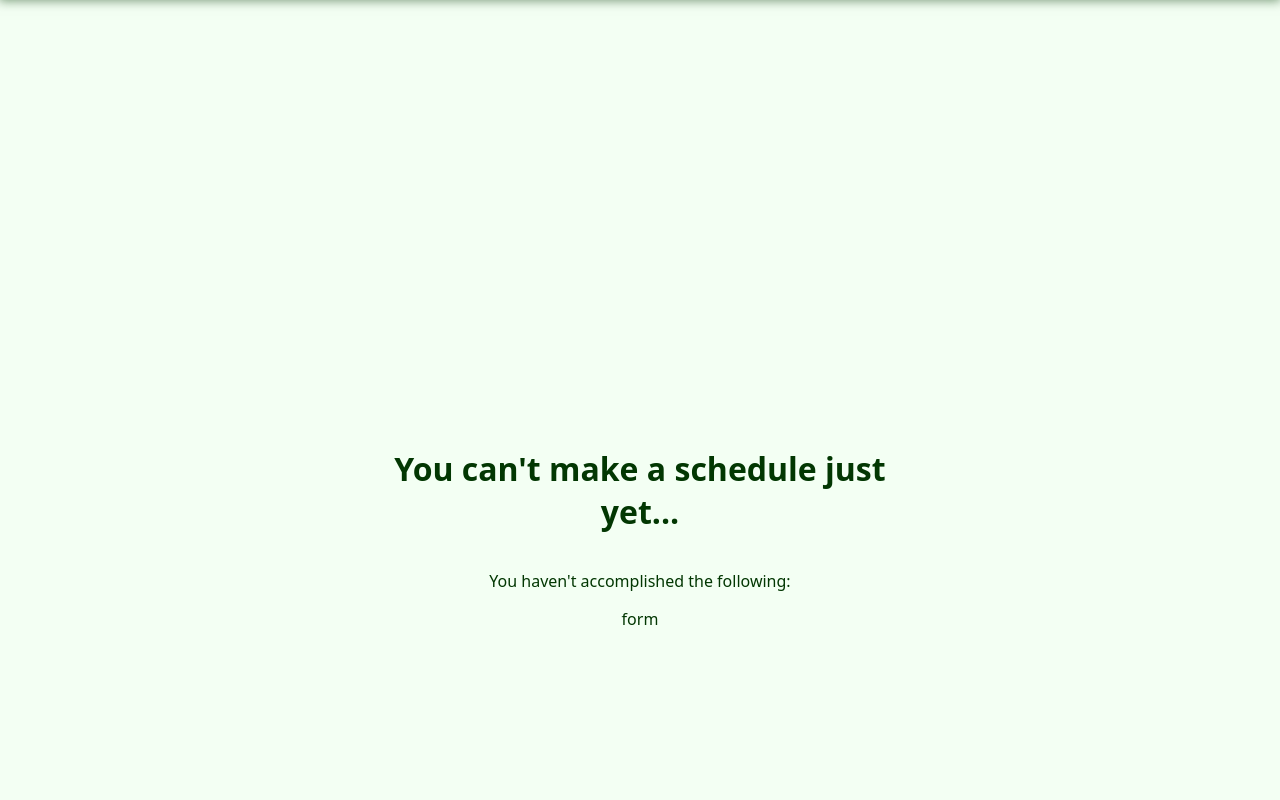
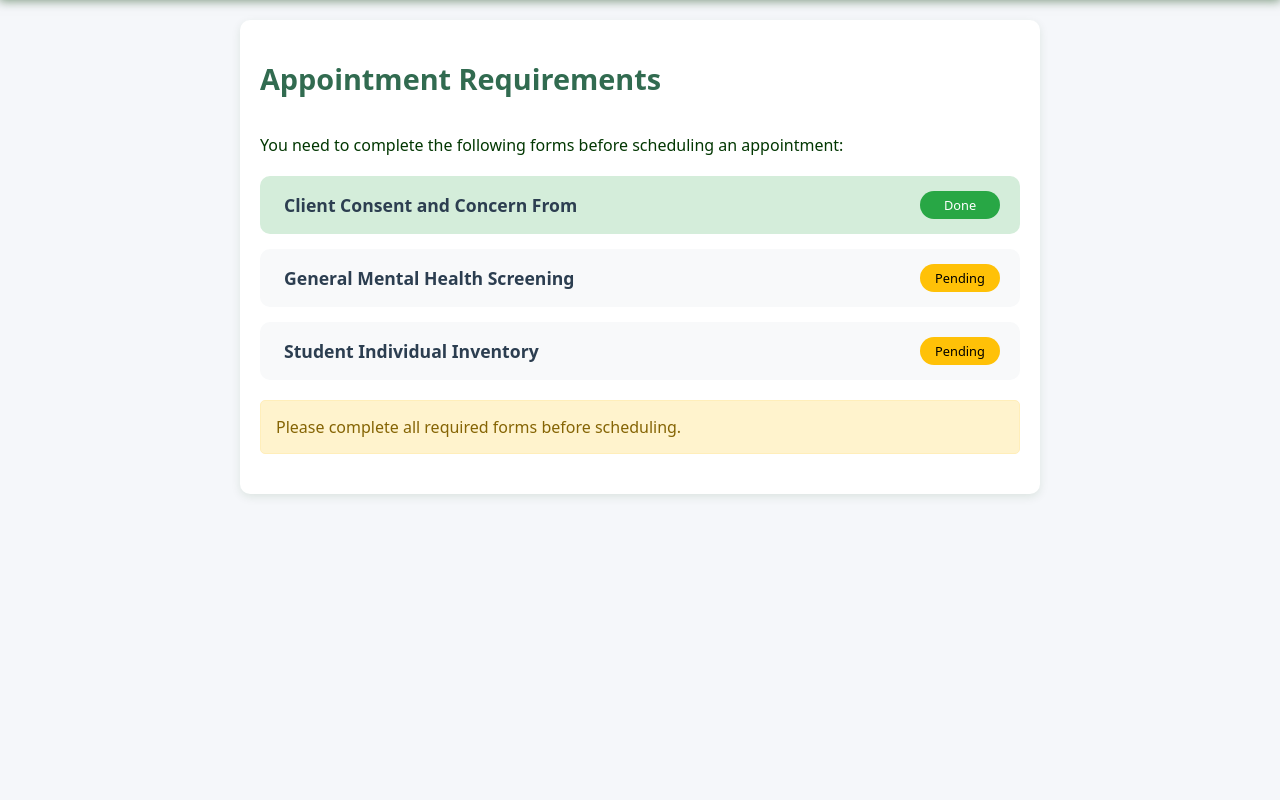
Before and after one commit to amaedeyus/cgcc, a PHP site: page /cgcc/public/schedule-forms-uncompleted.html in a window 1280 px wide. Shown: the part 100-900 px from the top of the page. Run offline with PHP 8.4, Linux system fonts and the light colour scheme; data comes from the database, SQL or seed files in the repository.

Commit message:
with bugs

```diff
--- /dev/null
+++ b/backend/users/check_forms.php
@@ -0,0 +1,76 @@
+<?php
+header('Content-Type: application/json');
+
+// Include your existing connection file
+require_once '../connect.php';
+
+try {
+    // Get student ID from session or request
+    $student_id = $_GET['student_id'] ?? null;
+
+    if (!$student_id) {
+        throw new Exception("Student ID not provided");
+    }
+
+    // Get all required and active forms
+    $query = "
+        SELECT f.form_index, f.form_name, f.description
+        FROM forms f
+        WHERE f.is_active = '1' AND f.is_required = 1
+    ";
+    $formsResult = $conn->query($query);
+
+    if (!$formsResult) {
+        throw new Exception("Database query error: " . $conn->error);
+    }
+
+    $requiredForms = [];
+    while ($row = $formsResult->fetch_assoc()) {
+        $requiredForms[] = $row;
+    }
+
+    // Check which forms the student has completed
+    $completedForms = [];
+    foreach ($requiredForms as $form) {
+        $stmt = $conn->prepare("
+            SELECT COUNT(*) as count
+            FROM responses
+            WHERE form_index = ?
+            AND student_index = ?
+            AND is_autosave = 0
+        ");
+
+        if (!$stmt) {
+            throw new Exception("Prepare failed: " . $conn->error);
+        }
+
+        $stmt->bind_param("ii", $form['form_index'], $student_id);
+        $stmt->execute();
+        $result = $stmt->get_result();
+        $row = $result->fetch_assoc();
+
+        if ($row['count'] > 0) {
+            $completedForms[] = $form['form_index'];
+        }
+
+        $stmt->close();
+    }
+
+    // Prepare response
+    $response = [
+        'required_forms' => $requiredForms,
+        'completed_forms' => $completedForms,
+        'status' => 'success'
+    ];
+
+    echo json_encode($response);
+
+} catch(Exception $e) {
+    echo json_encode(['status' => 'error', 'message' => $e->getMessage()]);
+} finally {
+    // Close connection if it exists
+    if (isset($conn)) {
+        $conn->close();
+    }
+}
+?>
--- a/public/css/form-validation.css
+++ b/public/css/form-validation.css
@@ -1,22 +1,158 @@
-.grid-body{
+.grid-body {
     display: grid;
-    grid-template-columns: repeat(7, 1fr);
-    grid-template-rows: 0.5fr repeat(4, 1fr);
-    grid-column-gap: 0px;
-    grid-row-gap: 0px;
+    grid-template-columns: 1fr;
+    grid-template-rows: auto 1fr;
     height: 100vh;
     user-select: none;
+    background-color: #f5f7fa;
+    padding: 20px;
 }
 
-.notice{
-    color:rgb(2, 55, 2);
+.notice {
+    color: rgb(2, 55, 2);
     display: flex;
     flex-direction: column;
-    grid-column: 3/6;
-    grid-row: 4;
+    max-width: 800px;
+    margin: 0 auto;
+    width: 100%;
+    padding: 20px;
+    background-color: white;
+    border-radius: 10px;
+    box-shadow: 0 3px 10px rgba(0, 71, 0, 0.1);
+    animation: fadeIn 0.5s ease-out;
+}
+
+.notice h1 {
+    font-weight: bold;
+    margin-bottom: 20px;
+    color: #316b50;
+    font-size: 1.8em;
+}
+
+.form-list {
+    margin: 20px 0;
+    padding: 0;
+    list-style-type: none;
+}
+
+.form-list li {
+    padding: 15px 20px;
+    margin-bottom: 15px;
+    background-color: #f8f9fa;
+    border-radius: 10px;
+    display: flex;
+    justify-content: space-between;
+    align-items: center;
+    transition: all 0.2s ease;
+    cursor: pointer;
+    border-left: 4px solid transparent;
+}
+
+.form-list li:hover {
+    background-color: #e8f5ee;
+    transform: translateX(5px);
+    border-left: 4px solid #316b50;
+}
+
+.form-completed {
+    background-color: #d4edda !important;
+}
+
+.form-title {
+    font-weight: bold;
+    color: #2c3e50;
+    font-size: 1.1em;
+}
+
+.form-link {
+    display: block;
+    width: 100%;
+    text-decoration: none;
+    color: inherit;
+}
+
+.status-badge {
+    padding: 5px 15px;
+    border-radius: 20px;
+    font-size: 0.8rem;
+    font-weight: normal;
+    min-width: 80px;
     text-align: center;
 }
 
-.notice h1{
+.status-completed {
+    background-color: #28a745;
+    color: white;
+}
+
+.status-pending {
+    background-color: #ffc107;
+    color: black;
+}
+
+.alert {
+    padding: 15px;
+    border-radius: 5px;
+    margin-bottom: 20px;
+}
+
+.alert-success {
+    background-color: #d4edda;
+    color: #155724;
+    border: 1px solid #c3e6cb;
+}
+
+.alert-warning {
+    background-color: #fff3cd;
+    color: #856404;
+    border: 1px solid #ffeeba;
+}
+
+.alert-danger {
+    background-color: #f8d7da;
+    color: #721c24;
+    border: 1px solid #f5c6cb;
+}
+
+.btn-primary {
+    display: inline-block;
+    padding: 10px 20px;
+    background-color: #316b50;
+    color: white;
+    text-decoration: none;
+    border-radius: 5px;
     font-weight: bold;
+    transition: background-color 0.2s;
+    text-align: center;
+    margin-top: 10px;
 }
+
+.btn-primary:hover {
+    background-color: #2a5a44;
+}
+
+@keyframes fadeIn {
+    from { opacity: 0; transform: translateY(10px); }
+    to { opacity: 1; transform: translateY(0); }
+}
+
+/* Responsive adjustments */
+@media (max-width: 768px) {
+    .grid-body {
+        padding: 10px;
+    }
+
+    .notice {
+        padding: 15px;
+    }
+
+    .form-list li {
+        flex-direction: column;
+        align-items: flex-start;
+    }
+
+    .status-badge {
+        margin-top: 10px;
+        align-self: flex-end;
+    }
+}
--- a/public/css/record.css
+++ b/public/css/record.css
@@ -136,11 +136,7 @@ td a:hover{
     flex-direction: column;
     position: relative;
     z-index: 0;
-<<<<<<< HEAD
     height: 100%;
-=======
-    min-height: 100vh; /* Changed from height to min-height */
->>>>>>> 59199ef2350a093f0b59cb63c299a2613bc043e3
     font-family: 'Poppins', sans-serif;
     color: rgb(2, 55, 2);
     box-shadow: 0.625rem -0.9375rem 0.9375rem -0.625rem rgba(2, 55, 2, 0.313);
--- a/public/main.php
+++ b/public/main.php
@@ -163,9 +163,9 @@ function toggleDropdown(id){
 function goToPage(){
     const condition = true;
     if (condition){
-        window.location.href = "../schedule-forms-uncompleted.html";
+        window.location.href = "schedule-forms-uncompleted.html";
     } else{
-        window.location.href = "../schedule-forms-uncompleted.html";
+        window.location.href = "schedule-forms-uncompleted.html";
     }
 }
 </script>
--- a/public/schedule-forms-uncompleted.html
+++ b/public/schedule-forms-uncompleted.html
@@ -8,10 +8,10 @@
     <link rel="stylesheet" href="css/base.css">
     <link rel="stylesheet" href="css/form-validation.css">
     <base href="Media/">
-    <title>CGCC</title>
+    <title>CGCC - Appointment Check</title>
 </head>
+<!-- Previous head section remains the same -->
 <body>
-
     <header>
         <div class="logo">
             <img src="cgcc.png" alt="cgcc-logo" class="logo-img">
@@ -27,10 +27,83 @@
 
     <div class="grid-body">
         <div class="notice">
-            <h1>You can't make a schedule just yet...</h1>
-            <p>You haven't accomplished the following:</p>
-            <div>form</div> <!-- placement ng 'di pa nagagawa ni user, need iretrieve yung data-->
+            <h1>Appointment Requirements</h1>
+            <div id="forms-container">
+                <p>Checking your form completion status...</p>
+            </div>
         </div>
     </div>
+
+    <script>
+        document.addEventListener('DOMContentLoaded', function() {
+            const studentId = 1; // Replace with actual student ID
+
+            fetch(`../../backend/users/check_forms.php?student_id=${studentId}`)
+                .then(response => response.json())
+                .then(data => {
+                    if (data.status === 'error') {
+                        document.getElementById('forms-container').innerHTML = `
+                            <div class="alert alert-danger">${data.message}</div>
+                        `;
+                        return;
+                    }
+
+                    const container = document.getElementById('forms-container');
+
+                    if (data.required_forms.length === 0) {
+                        container.innerHTML = `
+                            <div class="alert alert-success">
+                                No forms required at this time. You may proceed with scheduling.
+                            </div>
+                            <a href="schedule.html" class="btn-primary">Schedule Appointment</a>
+                        `;
+                        return;
+                    }
+
+                    let html = `<p>You need to complete the following forms before scheduling an appointment:</p>`;
+                    html += `<ul class="form-list">`;
+
+                    data.required_forms.forEach(form => {
+                        const isCompleted = data.completed_forms.includes(form.form_index);
+                        html += `
+                            <li class="${isCompleted ? 'form-completed' : ''}">
+                                <a href="../student_form.html?id=${form.form_index}" class="form-link">
+                                    <div class="form-title">${form.form_name}</div>
+                                </a>
+                                <span class="status-badge ${isCompleted ? 'status-completed' : 'status-pending'}">
+                                    ${isCompleted ? 'Done' : 'Pending'}
+                                </span>
+                            </li>
+                        `;
+                    });
+
+                    html += `</ul>`;
+
+                    const allCompleted = data.required_forms.length === data.completed_forms.length;
+                    if (allCompleted) {
+                        html += `
+                            <div class="alert alert-success">
+                                All required forms completed! You may now schedule an appointment.
+                            </div>
+                            <a href="schedule.html" class="btn-primary">Schedule Appointment</a>
+                        `;
+                    } else {
+                        html += `
+                            <div class="alert alert-warning">
+                                Please complete all required forms before scheduling.
+                            </div>
+                        `;
+                    }
+
+                    container.innerHTML = html;
+                })
+                .catch(error => {
+                    console.error('Error:', error);
+                    document.getElementById('forms-container').innerHTML = `
+                        <div class="alert alert-danger">An error occurred while loading form data.</div>
+                    `;
+                });
+        });
+    </script>
 </body>
 </html>
```
Also changed, not shown: public/student_form.html (+19 -3 lines).
